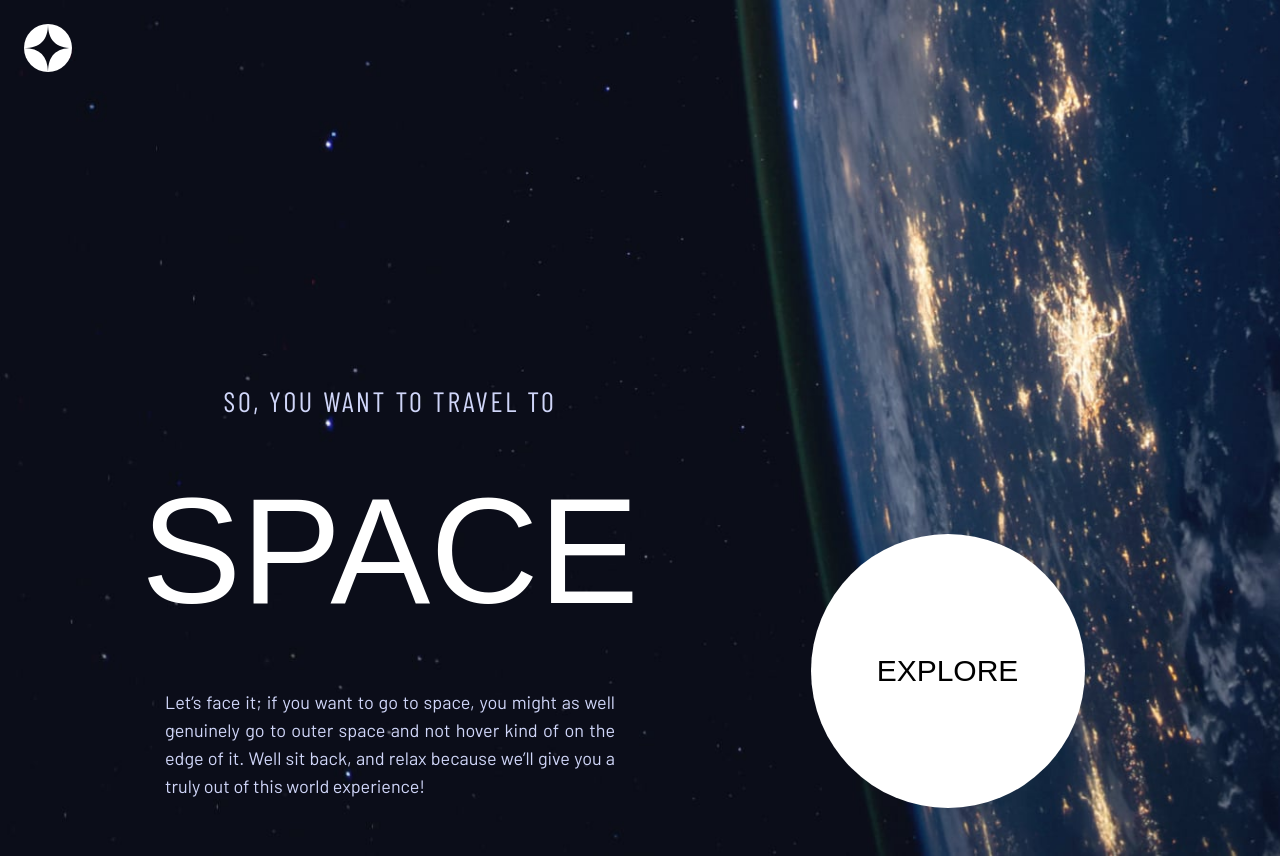
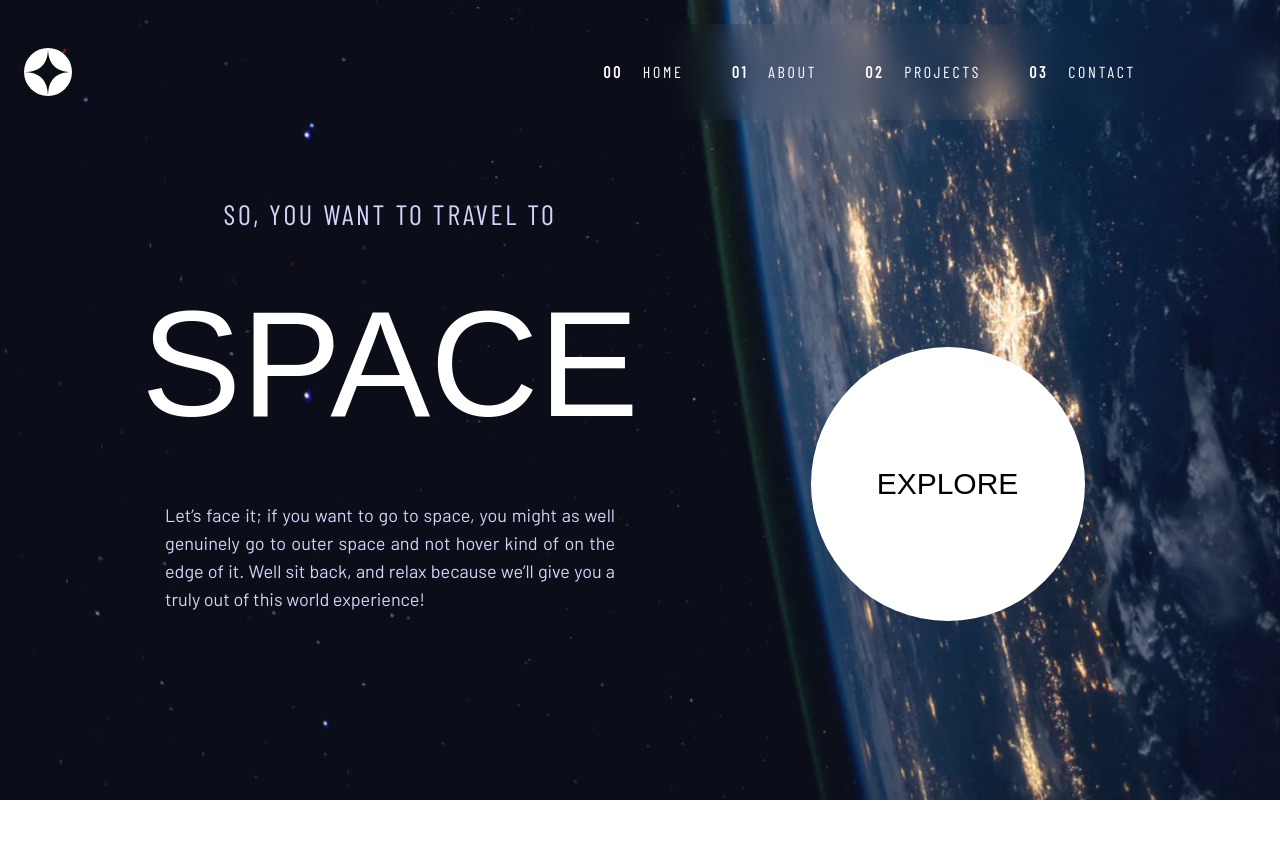
Before and after one commit to JamesBarr456/Space-Tourism, a React (Vite) app: page / in a window 1280 px wide. After the commit the page ends 800 px from the top, so only its background shows below. Built offline with nearby package versions, Linux system fonts and the light colour scheme; a web font is replaced by a local one.

Commit message:
home semi terminado

```diff
--- a/src/componentes/navbar/Navbar.jsx
+++ b/src/componentes/navbar/Navbar.jsx
@@ -2,28 +2,84 @@ import { useState } from "react";
 import menu from "../../assets/icons/icon-hamburger.svg";
 import logo from "../../assets/icons/logo.svg";
 import { NavbarMobile } from "./NavbarMobile";
+import { NavLink } from "react-router-dom";
+const menuList = [
+  { id: 0, text: "HOME" },
+  { id: 1, text: "ABOUT" },
+  { id: 2, text: "PROJECTS" },
+  { id: 3, text: "CONTACT" }
+]
 export const Navbar = () => {
   const [modal, setModal] = useState(false)
-  const handleMenu = () =>{
+  const handleMenu = () => {
     setModal(!modal)
-   }
+  }
   return (
     <div
       className="flex
                    justify-between
                    items-center
                    w-full
-                   p-6
+                   pt-6
+                   px-6
+                   md:pl-6
+                   md:px-0
                    absolute
                    top-0
-                   left-0"
+                   right-0"
     >
       <img src={logo} alt="logo" />
+      {/* <span
+                className="border-White
+                             border-[1px]
+                             hidden
+                             lg:block
+                             absolute
+                             top-18
+                             left-60
+                             z-10
+                             w-[30%]">
+
+      </span> */}
+      <div className="hidden md:block backdrop-blur-lg">
+        <ul
+          className="flex
+                     gap-5
+                     md:px-10
+                     lg:px-36
+                     py-9
+                     ">
+          {menuList.map(link =>
+            <li
+              className="font-condensed flex
+                     text-White
+                       tracking-[2.7px]
+                       ml-7"
+              key={link.id}
+            >
+              <span
+                className="hidden lg:block font-bold
+                           mr-5"
+              >
+                0{link.id}
+              </span>
+              <a>
+                <NavLink
+                  to={`/${link.text.toLowerCase()}`}
+                >
+                  {link.text}
+                </NavLink>
+              </a>
+            </li>)}
+        </ul>
+      </div>
+
       <img
         src={menu}
         className="md:hidden"
         onClick={handleMenu}
-        alt="menu" />
+        alt="menu"
+      />
       {modal ? <NavbarMobile setModal={setModal}></NavbarMobile> : null}
     </div>
   );
--- a/src/pages/Home.jsx
+++ b/src/pages/Home.jsx
@@ -11,7 +11,7 @@ export const Home = () => {
                    bg-no-repeat
                    min-h-screen"
       >
-        <div className="lg:flex lg:pt-[387px] lg:pl-[165px]">
+        <div className="lg:flex md:pt-[100px] lg:pt-[200px] lg:pl-[165px]">
           <div
             className="flex
                      flex-col
@@ -50,6 +50,8 @@ export const Home = () => {
                      text-Azul-Lavanda
                        text-center
                        px-4
+                       md:w-[60%]
+                       lg:w-full
                        lg:px-0
                        mb-14"
             >
```
Also changed, not shown: src/componentes/navbar/NavbarMobile.jsx (+5 -4 lines).
